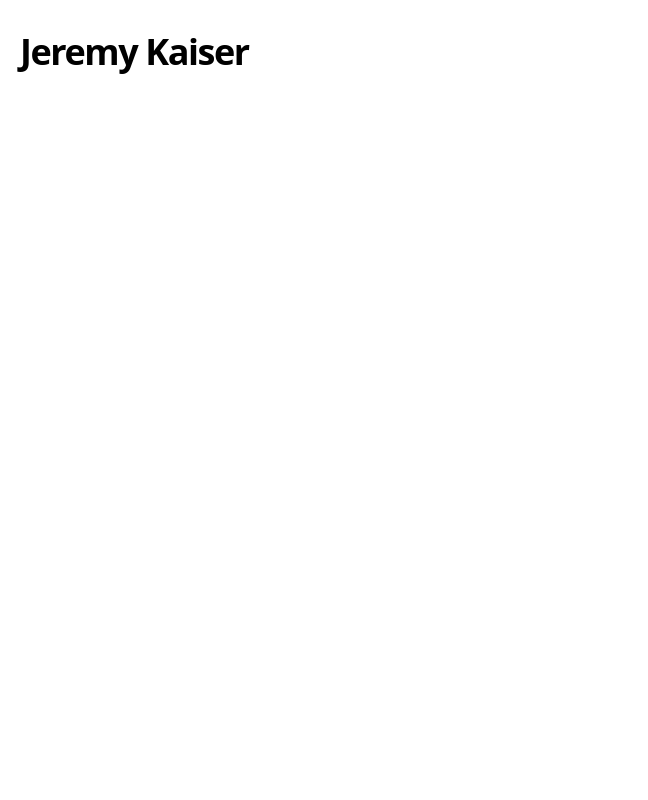
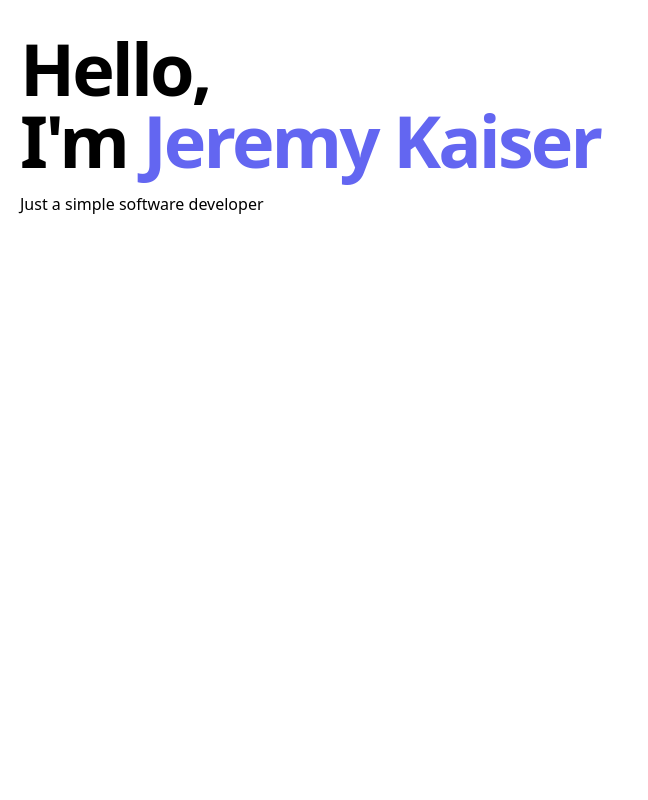
Before and after one commit to Kyzerbread/portfolio, a Next.js app: page / in a window 1280 px wide. Shown: the top 800 px of the page, without its empty margins (0-648 px from the left). Built offline with nearby package versions, Linux system fonts and the light colour scheme.

Commit message:
small tweaks
smol changes

```diff
--- a/components/paper.js
+++ b/components/paper.js
@@ -1,6 +1,6 @@
 export default function Paper({ children }) {
     return (
-        <div className="paper">
+        <div className="shadow-2xl p-4">
             {children}
         </div>
     )
--- a/pages/index.js
+++ b/pages/index.js
@@ -26,11 +26,10 @@ export default function Index({ allPosts }) {
           <title>Jeremy Kaiser</title>
         </Head>
         <Container>
-
-            <h2 className="text-2xl md:text-4xl font-bold tracking-tight md:tracking-tighter leading-tight mb-20 mt-8">
-              Jeremy Kaiser
-            </h2>
-
+            <h1 className="text-7xl font-bold tracking-tight md:tracking-tighter leading-none mb-4 mt-8">
+              Hello, <p>I'm <span className="text-indigo-500">Jeremy Kaiser</span></p>
+            </h1>
+            <p>Just a simple software developer</p>
         </Container>
       </Layout>
     </>
--- a/pages/posts/index.js
+++ b/pages/posts/index.js
@@ -15,8 +15,8 @@ export default function Index({ allPosts }) {
           <title>Blogs</title>
         </Head>
         <Container>
-        <h2 className="mb-8 text-6xl md:text-7xl font-bold tracking-tighter leading-tight">
-          Recent Blogs
+        <h2 className="mb-8 text-4xl md:text-7xl font-bold tracking-tighter leading-tight">
+          Recent Posts
         </h2>
           {morePosts.length > 0 && <MoreStories posts={morePosts} />}
         </Container>
--- a/tailwind.config.js
+++ b/tailwind.config.js
@@ -1,32 +1,6 @@
 module.exports = {
   purge: ['./components/**/*.js', './pages/**/*.js'],
   theme: {
-    colors: {
-      primary: {
-        50: '#eef2ff',
-        100: '#e0e7ff',
-        200: '#c7d2fe',
-        300: '#a5b4fc',
-        400: '#818cf8',
-        500: '#6366f1',
-        600: '#4f46e5',
-        700: '#4338ca',
-        800: '#3730a3',
-        900: '#312e81',
-      },
-      gray: {
-        50: '#fafafa',
-        100: '#f4f4f5',
-        200: '#e4e4e7',
-        300: '#d4d4d8',
-        400: '#a1a1aa',
-        500: '#71717a',
-        600: '#52525b',
-        700: '#3f3f46',
-        800: '#27272a',
-        900: '#18181b',
-      },
-    },
     extend: {
       colors: {
         'accent-1': '#FAFAFA',
```
